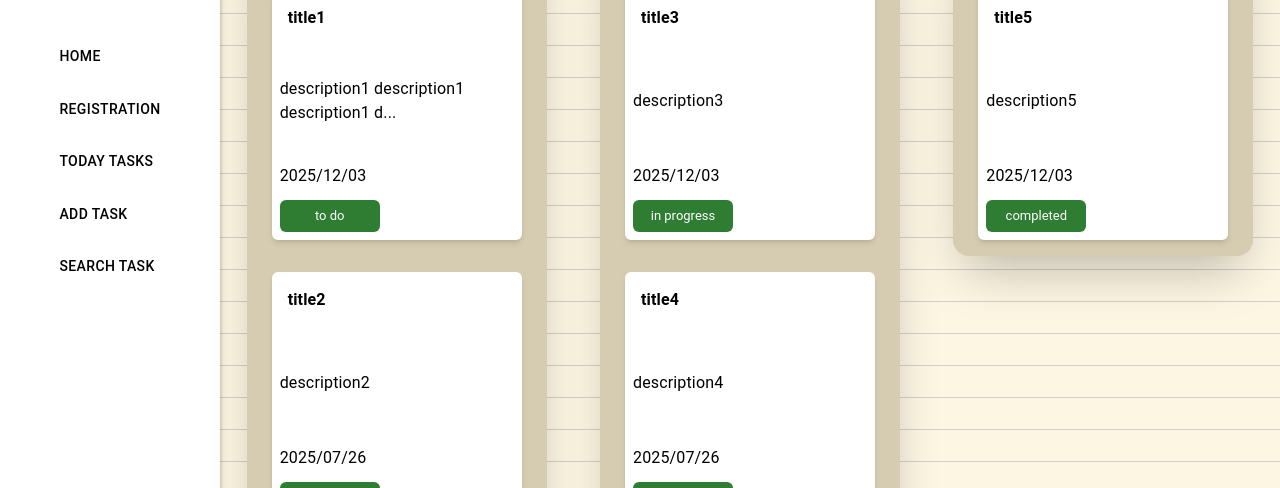
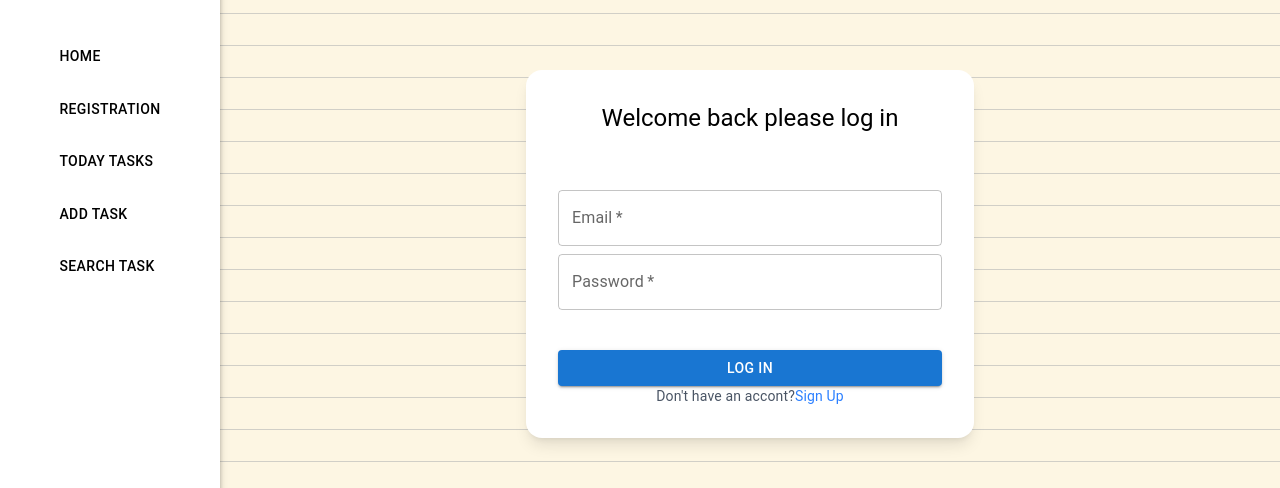
Before and after one commit to Sholehghm/TodoListProject_FrontEnd, a React (Vite) app in the folder to-do/: page /registration in a window 1280 px wide. Shown: the part 146-634 px from the top of the page. Built offline with nearby package versions, Linux system fonts and the light colour scheme; some icons are missing.

Commit message:
add registration page

```diff
--- a/to-do/src/App.jsx
+++ b/to-do/src/App.jsx
@@ -8,6 +8,7 @@ import { TaskProvider } from './context/TaskContext';
 import { SearchTaskProvider } from './context/SearchTaskContext';
 import TodayTasks from './components/pages/TodayTasks';
 import SearchTasks from './components/pages/SearchTask';
+import RegisterForm from './components/pages/Registration';
 
 function App() {
 
@@ -20,7 +21,7 @@ function App() {
               <Routes>
                 <Route index element={<Home />} />
                 <Route path='/home' element={<Home />} />
-                <Route path='/registration' element={<Home />} />
+                <Route path='/registration' element={<RegisterForm />} />
                 <Route path='/today tasks' element={<TodayTasks />} />
                 <Route path='/Add task' element={<AddTask />} />
                 <Route path='/search task' element={<SearchTasks />} />
--- /dev/null
+++ b/to-do/src/components/pages/Registration.jsx
@@ -0,0 +1,90 @@
+import React, { useState } from "react";
+import { TextField, Button, Typography, Box } from "@mui/material";
+import ResponsiveAppBar from "../navbar/NavBar";
+
+const RegisterForm = () => {
+    const [mode, setMode] = useState('sign in');
+    const handleMode = (currentMode) => { currentMode === 'sign in' ? setMode('sign up') : setMode('sign in') }
+    const handleSubmit = (e) => {
+        e.preventDefault();
+        // TODO: Handle form submission logic
+    };
+
+    return (
+        <>
+            <div className='sm:flex sm:flex-row '>
+                <ResponsiveAppBar />
+
+                <div className="flex-1">
+                    <div className="flex h-screen justify-center items-center">
+                        <div className="bg-white flex flex-col justify-center items-center rounded-2xl shadow-lg p-8 w-full max-w-md">
+                            <Typography variant="h5" className="!mb-6 text-center font-semibold">
+                                {mode === 'sign in' ? 'Welcome back please log in' : 'please create an account'}
+                            </Typography>
+                            <form onSubmit={handleSubmit} className=" flex flex-col gap-4 space-y-4">
+                                <Box display="flex" gap={2}>
+                                    <TextField
+                                        label="First Name"
+                                        variant="outlined"
+                                        fullWidth
+                                        required
+                                        className={mode === 'sign in' ? '!hidden' : ''}
+                                    />
+                                    <TextField
+                                        label="Last Name"
+                                        variant="outlined"
+                                        fullWidth
+                                        required
+                                        className={mode === 'sign in' ? '!hidden' : ''}
+                                    />
+                                </Box>
+                                <Box >
+                                <TextField
+                                    label="Email"
+                                    type="email"
+                                    variant="outlined"
+                                    fullWidth
+                                    required
+                                    className="!mb-2"
+                                />
+                                <TextField
+                                    label="Password"
+                                    type="password"
+                                    variant="outlined"
+                                    fullWidth
+                                    required
+                                    className="!mb-2"
+                                />
+                                <TextField
+                                    label="Confirm Password"
+                                    type="password"
+                                    variant="outlined"
+                                    fullWidth
+                                    required
+                                    className={mode === 'sign in' ? '!hidden' : ''}
+                                />
+                                </Box>
+                                <Button
+                                    type="submit"
+                                    variant="contained"
+                                    color="primary"
+                                    fullWidth
+                                >
+                                    {mode === 'sign in' ? 'Log in' : 'Sign up'}
+                                </Button>
+                            </form>
+                            <Typography variant="body2" className="mt-4 text-gray-600">
+                                {mode === 'sign in' ? 'Don\'t have an accont?' : 'Already have an account'}
+                                <a onClick={() => handleMode(mode)} className="mt-4 text-center text-blue-500">
+                                    {mode === 'sign in' ? 'Sign Up' : 'Sign In'}
+                                </a>
+                            </Typography>
+                        </div>
+                    </div>
+                </div>
+            </div>
+        </>
+    );
+};
+
+export default RegisterForm;
```
